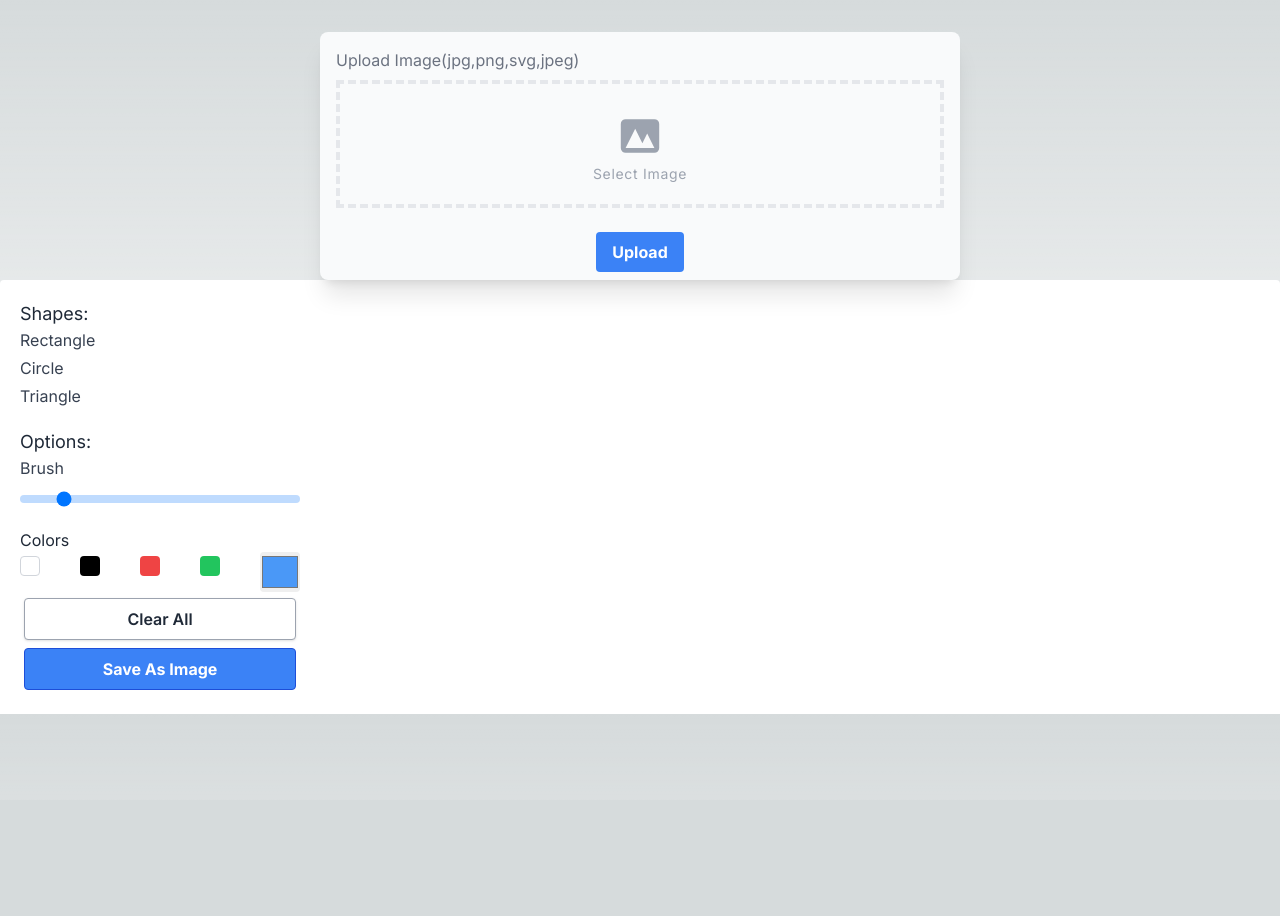
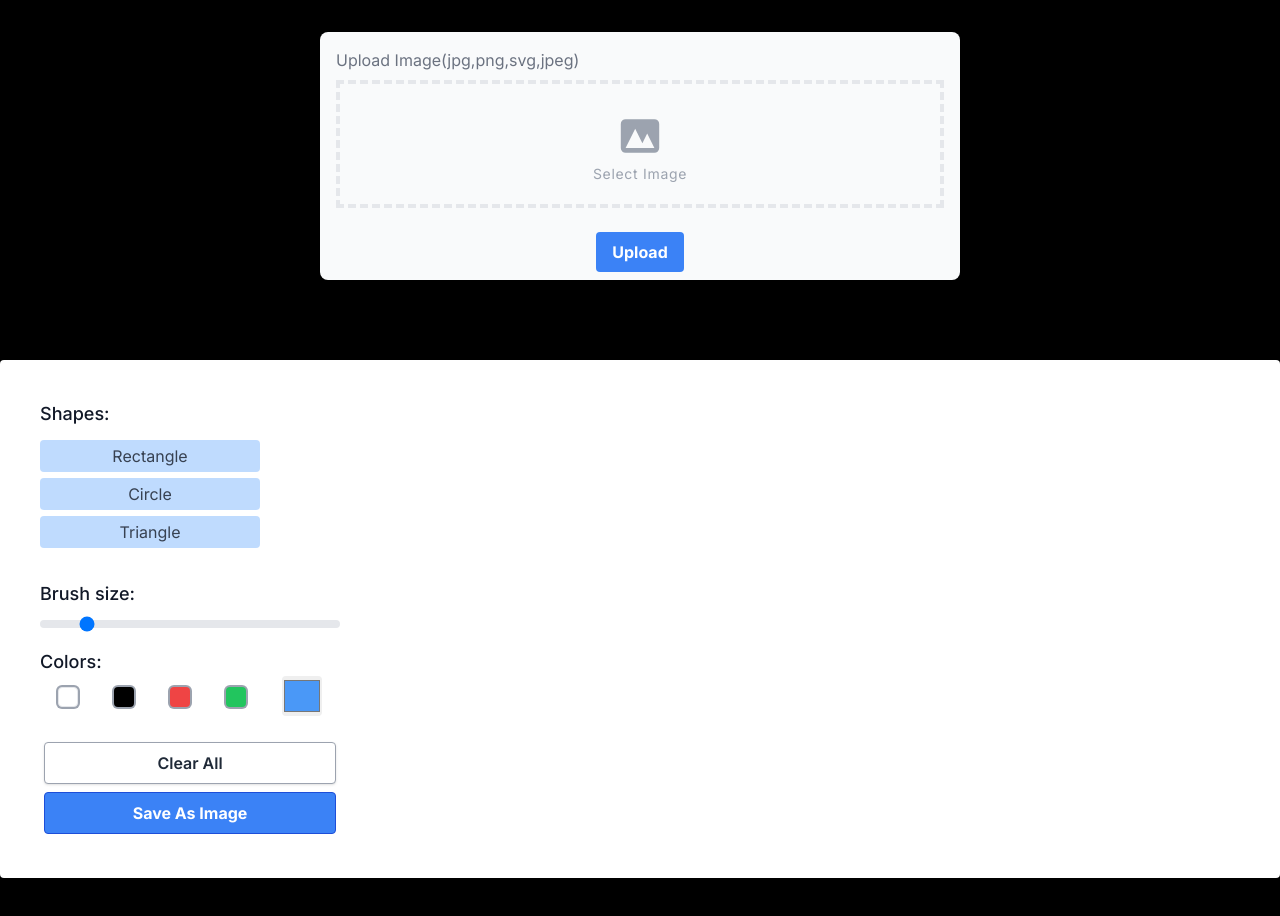
Before and after one commit to Laleet-KunaiCoder/ImageEditor, a Next.js app: page / in a window 1280 px wide. Shown: the top 916 px of the page. Before the commit the page ends 800 px from the top, so only its background shows below. Built offline with nearby package versions, Linux system fonts and the light colour scheme.

Commit message:
some refinement in ithe display

```diff
--- a/app/page.tsx
+++ b/app/page.tsx
@@ -13,7 +13,7 @@ export default function Home() {
   const [snapshot, setSnapshot] = useState<ImageData | null>(null);
   const [prevMouseX, setPrevMouseX] = useState(0);
   const [prevMouseY, setPrevMouseY] = useState(0);
-
+  let ix: number, iy: number;
   const handleUpload = async () => {
     setUploading(true);
     try {
@@ -91,24 +91,23 @@ export default function Home() {
     const canvas = canvasRef.current;
     const ctx = canvas?.getContext("2d");
     if (!ctx || !canvas) return;
-
+    console.log(`${canvas.width} and ${canvas.height}`);
     if (selectedImage && selectedFile) {
       const image = new Image();
 
       image.onload = () => {
         ctx.clearRect(0, 0, canvas.width, canvas.height);
         ctx.drawImage(image, 0, 0, canvas.width, canvas.height);
-
       };
       image.src = URL.createObjectURL(selectedFile);
-      ctx.filter = 'grayscale(1)';
+      ctx.filter = "grayscale(1)";
     } else {
       ctx.clearRect(0, 0, canvas.width, canvas.height);
     }
   }, [selectedImage, selectedFile]);
 
   return (
-    <div>
+    <div className="flex bg-black flex-col gap-y-20">
       <div className="flex justify-center mt-8">
         <div className="rounded-lg shadow-xl bg-gray-50 lg:w-1/2">
           <div className="m-4">
@@ -172,91 +171,94 @@ export default function Home() {
         </div>
       </div>
 
-      <div className="flex flex-row bg-white rounded container mx-auto">
-        <section className=" w-1/4  p-5">
-          <div className="row mb-5">
-            <label className=" mb-3 text-gray-800 text-lg">Shapes:</label>
-            <ul className="options">
+      <div className="flex mb-20 flex-row flex-wrap-reverse bg-white rounded container p-10 mx-auto">
+        <section className=" w-1/4 ">
+          <div className="row flex flex-col gap-3 mb-8">
+            <label className=" text-gray-900 font-medium  text-lg">
+              Shapes:
+            </label>
+            <ul className="flex flex-col gap-1.5">
               <li
-                className={`option tool flex items-center mb-1 ${
-                  selectedTool === "rectangle" ? "active" : ""
+                className={`p-1 inline rounded mr-20 pointer-events-auto text-center text-gray-700  ${
+                  selectedTool === "rectangle"
+                    ? "bg-blue-800 text-blue-100"
+                    : "bg-blue-200"
                 }`}
-                id="rectangle"
-                onClick={() => setSelectedTool("rectangle")}
+                id="circle"
+                onClick={() => {
+                  selectedTool === "rectangle"
+                    ? setSelectedTool("brush")
+                    : setSelectedTool("rectangle");
+                }}
               >
-
-                <span className="text-gray-700">Rectangle</span>
+                <span className="">Rectangle</span>
               </li>
               <li
-                className={`option tool flex items-center mb-1 ${
-                  selectedTool === "circle" ? "active" : ""
+                className={`p-1 inline rounded mr-20 pointer-events-auto text-center text-gray-700  ${
+                  selectedTool === "circle"
+                    ? "bg-blue-800 text-blue-100"
+                    : "bg-blue-200"
                 }`}
                 id="circle"
-                onClick={() => setSelectedTool("circle")}
+                onClick={() => {
+                  selectedTool === "circle"
+                    ? setSelectedTool("brush")
+                    : setSelectedTool("circle");
+                }}
               >
-                <span className="text-gray-700">Circle</span>
+                <span className=" ">Circle</span>
               </li>
               <li
-                className={`option tool flex items-center ${
-                  selectedTool === "triangle" ? "active" : ""
+                className={`p-1 inline rounded mr-20 pointer-events-auto text-center text-gray-700  ${
+                  selectedTool === "triangle"
+                    ? "bg-blue-800 text-blue-100"
+                    : "bg-blue-200"
                 }`}
                 id="triangle"
-                onClick={() => setSelectedTool("triangle")}
+                onClick={() => {
+                  selectedTool === "triangle"
+                    ? setSelectedTool("brush")
+                    : setSelectedTool("triangle");
+                }}
               >
-                <span className="text-gray-700">Triangle</span>
+                <span className="">Triangle</span>
               </li>
             </ul>
           </div>
-          <div className="row mb-5">
-            <label className="mb-3 text-lg  text-gray-800">Options:</label>
-            <ul className="options">
-              <li
-                className={` active tool flex items-center mb-2 ${
-                  selectedTool === "brush" ? "active" : ""
-                }`}
-                id="brush"
-                onClick={() => setSelectedTool("brush")}
-              >
-                <span className="text-gray-700">Brush</span>
-              </li>
-              <li className="block mb-2 text-sm font-medium text-gray-900 dark:text-white">
+          <div className="row flex flex-col gap-3 mb-5">
+            <label className="block text-lg font-medium text-gray-900 ">
+              Brush size:
+            </label>
+
             <input
-                className="w-full h-2 bg-blue-200 rounded-lg appearance-none cursor-pointer dark:bg-blue-500"
+              className="w-full h-2 bg-gray-200 rounded-lg appearance-none cursor-pointer dark:bg-blue-700 "
               type="range"
-                  id="size-slider"
               min="1"
               max="30"
               value={brushWidth}
               onChange={(e) => setBrushWidth(Number(e.target.value))}
             />
-              </li>
-            </ul>
           </div>
-          <div className="row colors">
-            <label className="title mb-3 text-gray-800">Colors</label>
-            <ul className="options flex justify-between">
+          <div className="row colors mb-5">
+            <label className="mb-3 text-gray-900 font-medium  text-lg">
+              Colors:
+            </label>
+            <ul className=" flex justify-around items-center	content-center">
               <li
-                className={`option bg-white border border-gray-300 rounded h-5 w-5 my-1 ${
-                  selectedColor === "#ffffff" ? "selected" : ""
-                }`}
+                className={`ring-2 ring-gray-400 bg-white border rounded h-5 w-5 my-1
+                 `}
                 onClick={() => setSelectedColor("#ffffff")}
               ></li>
               <li
-                className={`option selected bg-black rounded h-5 w-5 my-1 ${
-                  selectedColor === "#000000" ? "selected" : ""
-                }`}
+                className={`ring-2 ring-gray-400  bg-black rounded h-5 w-5 my-1`}
                 onClick={() => setSelectedColor("#000000")}
               ></li>
               <li
-                className={`option bg-red-500 rounded h-5 w-5 my-1 ${
-                  selectedColor === "#ff0000" ? "selected" : ""
-                }`}
+                className={`ring-2 ring-gray-400 bg-red-500 rounded h-5 w-5 my-1 `}
                 onClick={() => setSelectedColor("#ff0000")}
               ></li>
               <li
-                className={`option bg-green-500 rounded h-5 w-5 my-1 ${
-                  selectedColor === "#00ff00" ? "selected" : ""
-                }`}
+                className={`ring-2 ring-gray-400 bg-green-500 rounded h-5 w-5 my-1`}
                 onClick={() => setSelectedColor("#00ff00")}
               ></li>
               <li>
@@ -270,7 +272,7 @@ export default function Home() {
               </li>
             </ul>
           </div>
-          <div className="flex flex-col 	">
+          <div className="flex flex-col ">
             <button
               className="m-1 bg-white hover:bg-gray-100 text-gray-800 font-semibold py-2 px-4 border border-gray-400 rounded shadow"
               onClick={() => {
@@ -300,11 +302,10 @@ export default function Home() {
             </button>
           </div>
         </section>
-        <section className="w-3/4">
+        <section className="w-3/4 p-x-10">
           {selectedImage && (
             <canvas
               className="bg-white m-auto"
-              width={400}
               height={500}
               ref={canvasRef}
               onMouseDown={startDraw}
```
Lines whose indentation alone changed are shown as unchanged.
